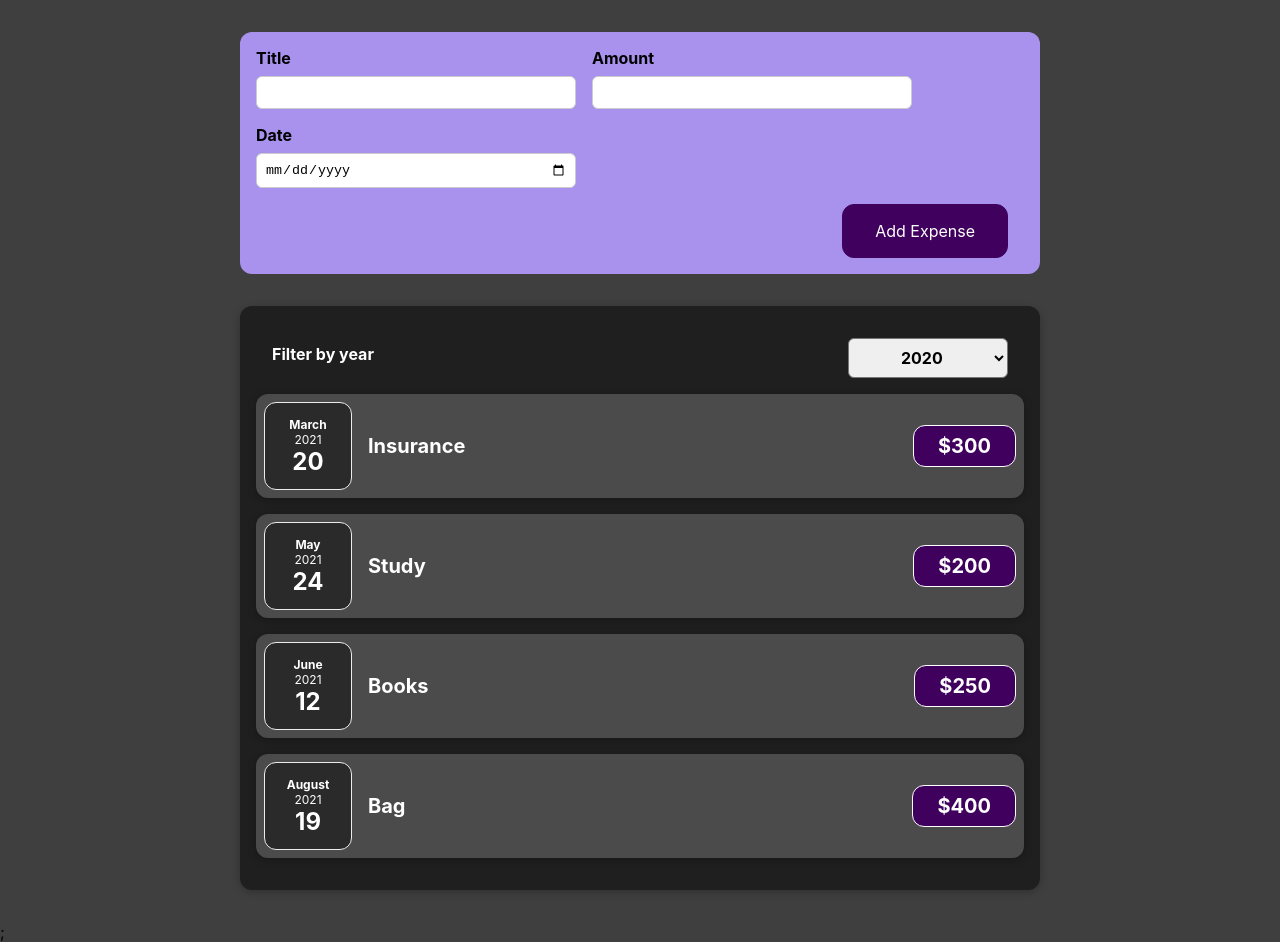
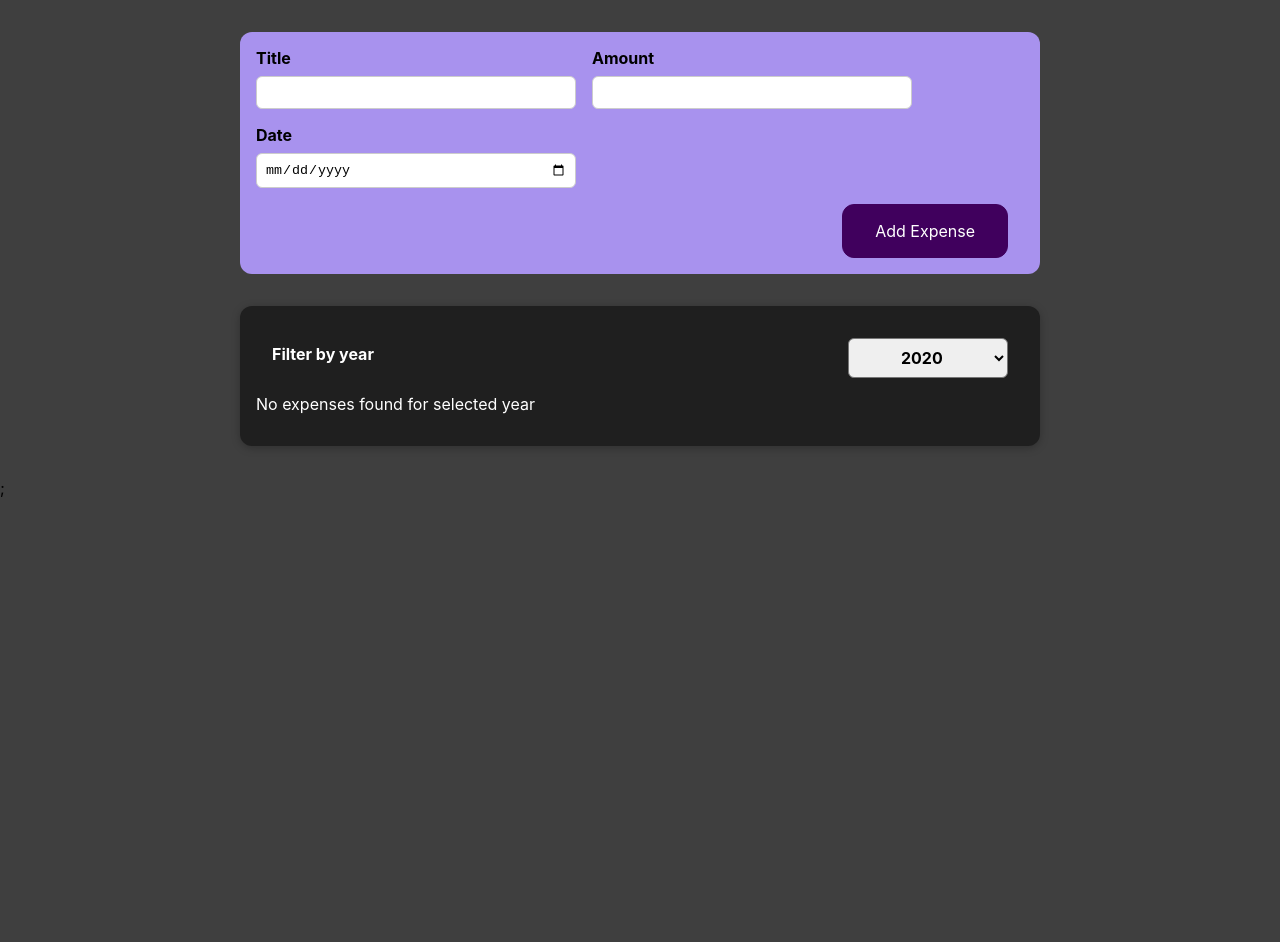
Before and after one commit to shah7014/expense-tracker-demo, a React (Create React App) app: page / in a window 1280 px wide. After the commit the page ends 800 px from the top, so only its background shows below. Built offline with nearby package versions, Linux system fonts and the light colour scheme.

Commit message:
feature: filtering based on year

```diff
--- a/src/App.js
+++ b/src/App.js
@@ -31,8 +31,7 @@ function App() {
   ]);
 
   const saveExpenseHandler = (newExpense) => {
-    setExpenses((prev) => [...prev, newExpense]);
-    // console.log("in app.js :- ", newExpense);
+    setExpenses((prevExpenses) => [newExpense, ...prevExpenses]);
   };
 
   return (
--- a/src/components/expenses/Expenses.css
+++ b/src/components/expenses/Expenses.css
@@ -5,3 +5,7 @@
   width: 50rem;
   max-width: 95%;
 }
+
+.expenses__empty {
+  color: #fff;
+}
--- a/src/components/expenses/Expenses.js
+++ b/src/components/expenses/Expenses.js
@@ -11,6 +11,25 @@ function Expenses(props) {
     setFilterYear(selectedYear);
   };
 
+  const filteredExpenses = props.expenses.filter(
+    (expense) => expense.date.getFullYear().toString() === filterYear
+  );
+
+  let expenseContent = (
+    <p className="expenses__empty">No expenses found for selected year</p>
+  );
+
+  if (filteredExpenses.length > 0) {
+    expenseContent = filteredExpenses.map((expense) => (
+      <ExpenseItem
+        key={expense.id}
+        title={expense.title}
+        amount={expense.amount}
+        date={expense.date}
+      />
+    ));
+  }
+
   return (
     <Card className="expenses">
       <ExpensesFilter
@@ -18,13 +37,21 @@ function Expenses(props) {
         onChangeFilter={handleFilterChange}
       />
 
-      {props.expenses.map((expense) => (
-        <ExpenseItem
-          title={expense.title}
-          amount={expense.amount}
-          date={expense.date}
-        />
-      ))}
+      {/* {filteredExpenses.length === 0 && (
+        <p className="expenses__empty">No expenses found for selected year</p>
+      )}
+
+      {filteredExpenses.length > 0 &&
+        filteredExpenses.map((expense) => (
+          <ExpenseItem
+            key={expense.id}
+            title={expense.title}
+            amount={expense.amount}
+            date={expense.date}
+          />
+        ))} */}
+
+      {expenseContent}
     </Card>
   );
 }
```
